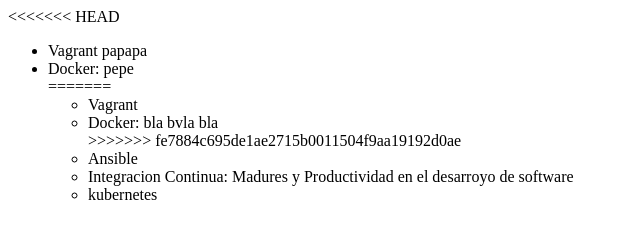
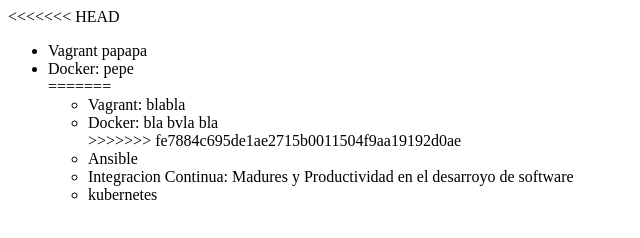
Before and after one commit to edgarmoe/alura-git, a plain HTML site: page index.html in a window 1280 px wide. Shown: the full height of the page, 0-640 px from the left. Drawn offline with Linux system fonts and the light colour scheme.

Commit message:
cambio 1

```diff
--- a/index.html
+++ b/index.html
@@ -14,7 +14,7 @@
 </head>
 <body>
      <ul>
-         <li> Vagrant </li>
+         <li> Vagrant: blabla </li>
          <li> Docker: bla bvla bla </li>
 >>>>>>> fe7884c695de1ae2715b0011504f9aa19192d0ae
          <li> Ansible </li>
```
